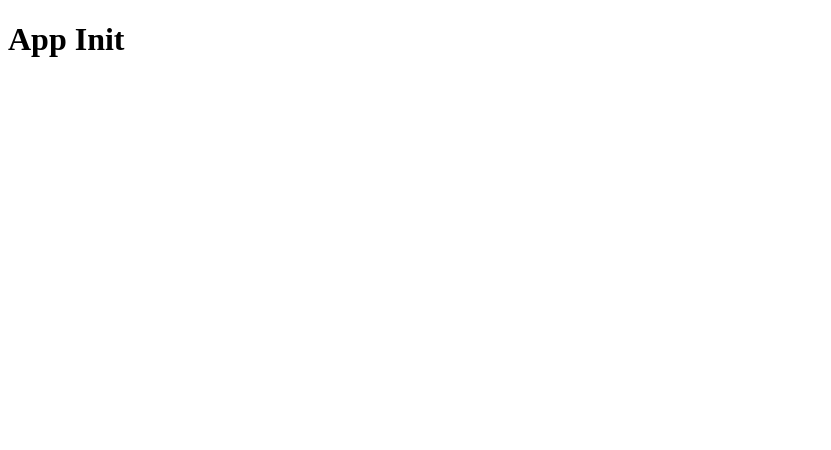
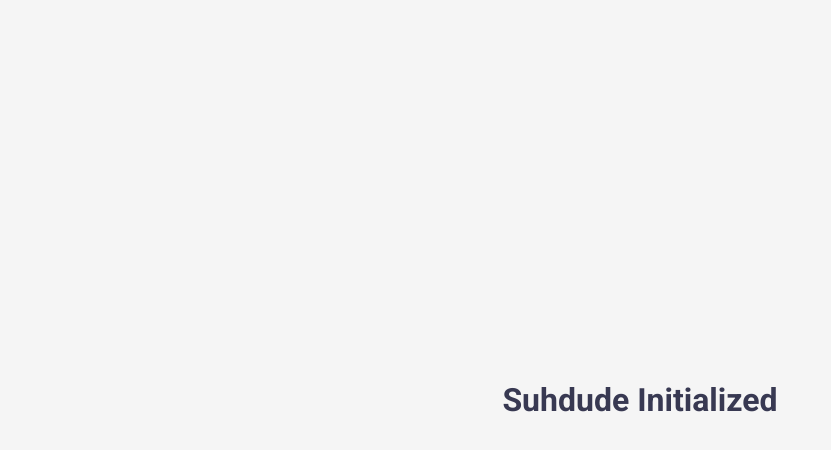
Before and after one commit to vinisaveg/suhdude, a React (Create React App) app: page / in a window 1280 px wide. Shown: the top 450 px of the page, without its empty margins (0-831 px from the left). Built offline with nearby package versions, Linux system fonts and the light colour scheme.

Commit message:
setting up app mode --dev

```diff
--- a/package.json
+++ b/package.json
@@ -35,5 +35,9 @@
       "last 1 firefox version",
       "last 1 safari version"
     ]
+  },
+  "devDependencies": {
+    "@types/styled-components": "^5.1.3",
+    "styled-components": "^5.2.0"
   }
 }
--- a/src/App.tsx
+++ /dev/null
@@ -1,7 +0,0 @@
-import React, { FunctionComponent } from 'react';
-
-const App: FunctionComponent = () => {
-    return <h1>App Init</h1>;
-};
-
-export default App;
--- /dev/null
+++ b/src/app/App.tsx
@@ -0,0 +1,17 @@
+import React, { FunctionComponent } from 'react';
+
+import Wrapper from './styles';
+
+const App: FunctionComponent = () => {
+    const appInitializer = (appName: string) => {
+        return (status: string) => `${appName} ${status}`;
+    };
+
+    return (
+        <Wrapper primary>
+            <h1>{appInitializer('Suhdude')('Initialized')}</h1>
+        </Wrapper>
+    );
+};
+
+export default App;
--- /dev/null
+++ b/src/app/styles.ts
@@ -0,0 +1,19 @@
+import styled, { StyledComponent } from 'styled-components';
+
+const Wrapper: StyledComponent<'main', {}, { primary?: boolean }> = styled.main<{
+    primary?: boolean;
+}>`
+    font-family: 'Roboto', sans-serif;
+    display: flex;
+    justify-content: center;
+    align-items: center;
+    width: 100%;
+    height: 100vh;
+    margin: 0;
+    padding: 0;
+    box-sizing: border-box;
+    background-color: ${(props) => (props.primary ? '#f5f5f5' : '#222')};
+    color: #383952;
+`;
+
+export default Wrapper;
--- /dev/null
+++ b/src/index.css
@@ -0,0 +1,5 @@
+* {
+    margin: 0;
+    padding: 0;
+    box-sizing: border-box;
+}
--- a/src/index.tsx
+++ b/src/index.tsx
@@ -1,6 +1,8 @@
 import React from 'react';
 import ReactDOM from 'react-dom';
-import App from './App';
+import App from './app/App';
+
+import './index.css';
 
 ReactDOM.render(
     <React.StrictMode>
```
Also changed, not shown: .prettierrc.json, 1 other file (tests, documents, lock files or other folders).
